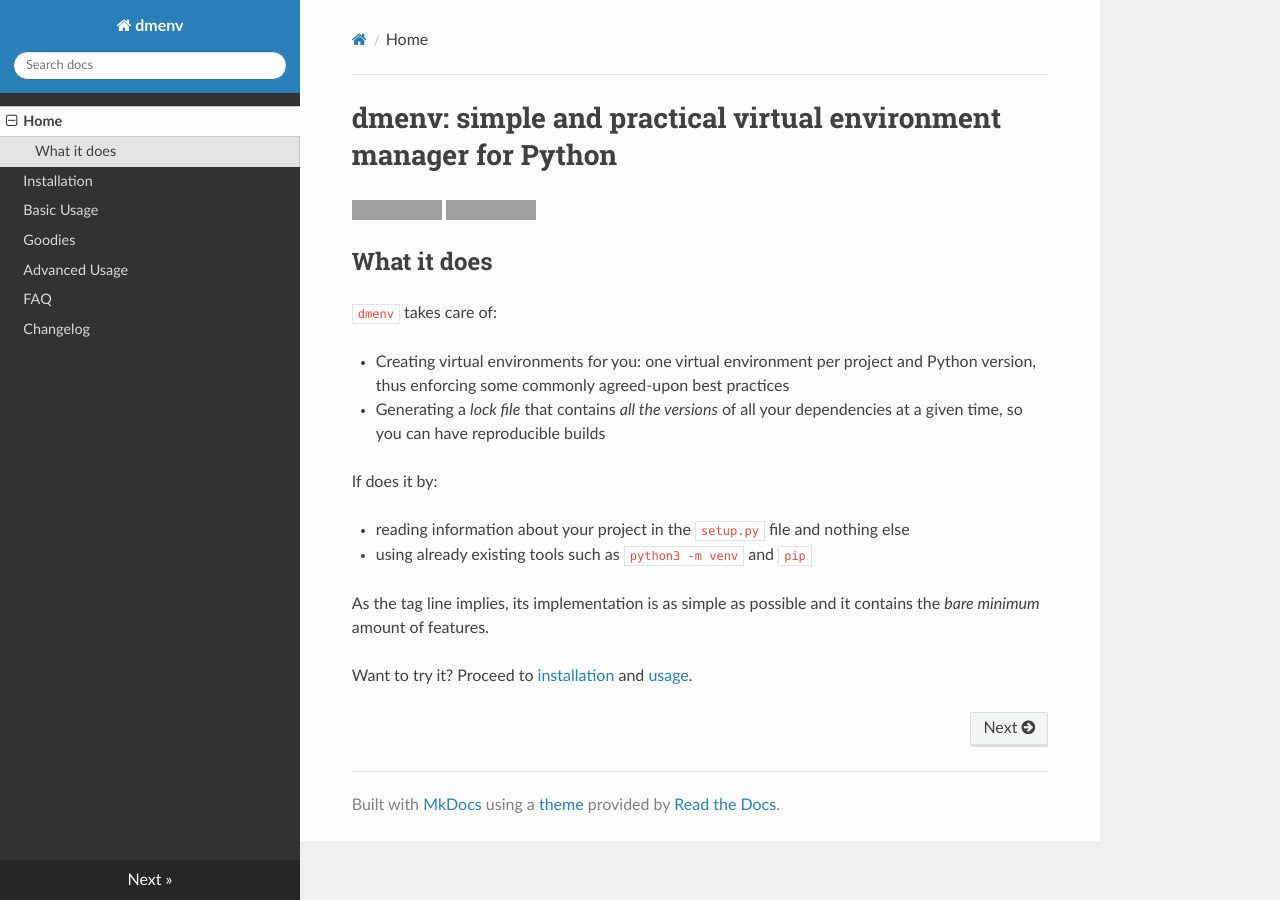
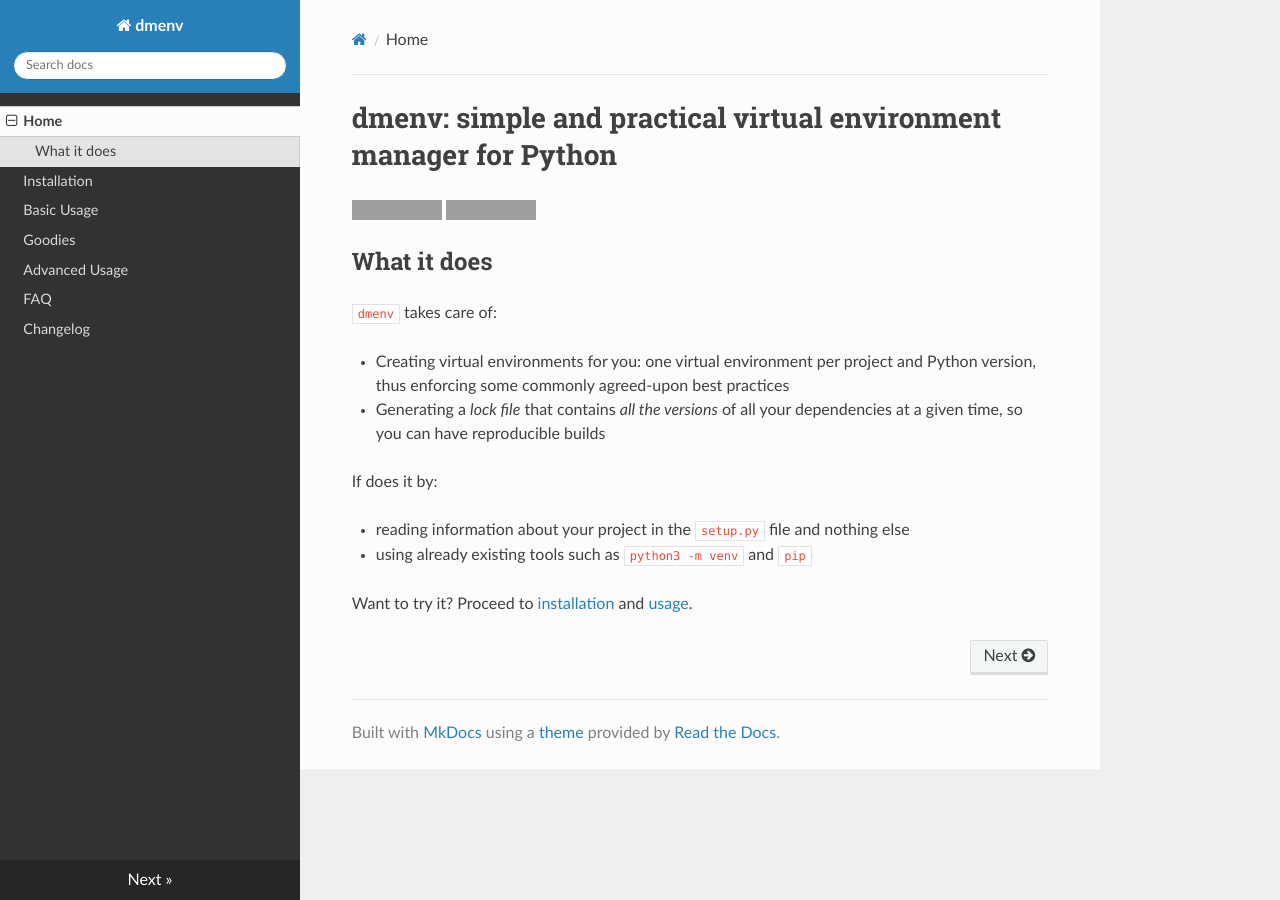
Before and after one commit to dmerejkowsky/dmenv, an MkDocs documentation site: the page built from docs/contents/index.md, in a window 1280 px wide. Built offline with MkDocs 1.6.1, drawn with Linux system fonts in a browser that asks for light colours; nearby versions of some CDN libraries; grey boxes are pictures that could not be loaded.

Commit message:
Remove uneeded parapgraph from doc's home page

```diff
--- a/docs/contents/index.md
+++ b/docs/contents/index.md
@@ -18,7 +18,4 @@ If does it by:
 * reading information about your project in the `setup.py` file and nothing else
 * using already existing tools such as `python3 -m venv` and `pip`
 
-As the tag line implies, its implementation is as simple as possible and it contains the
-*bare minimum* amount of features.
-
 Want to try it? Proceed to [installation](installation.md) and [usage](./basic_usage.md).
```
